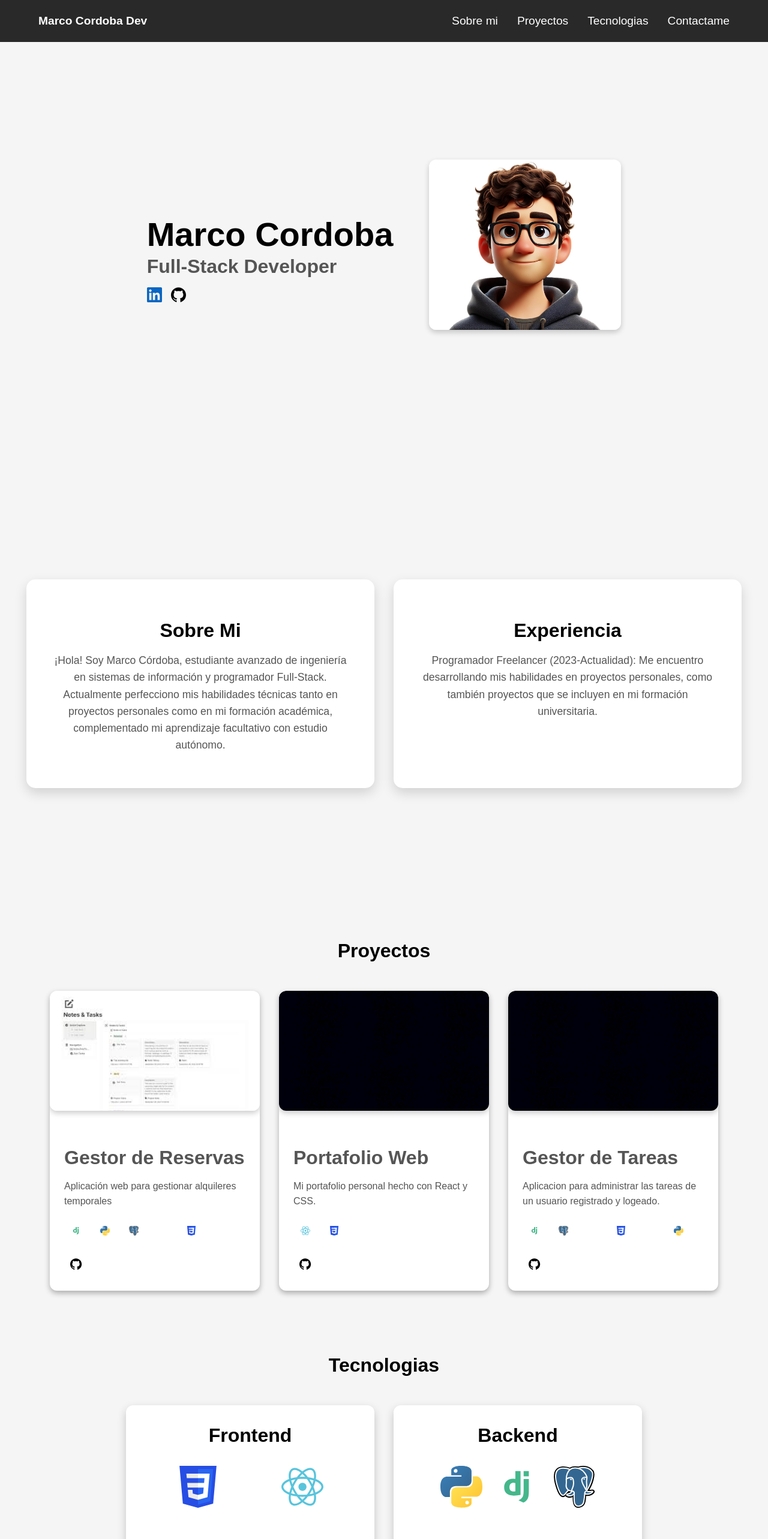
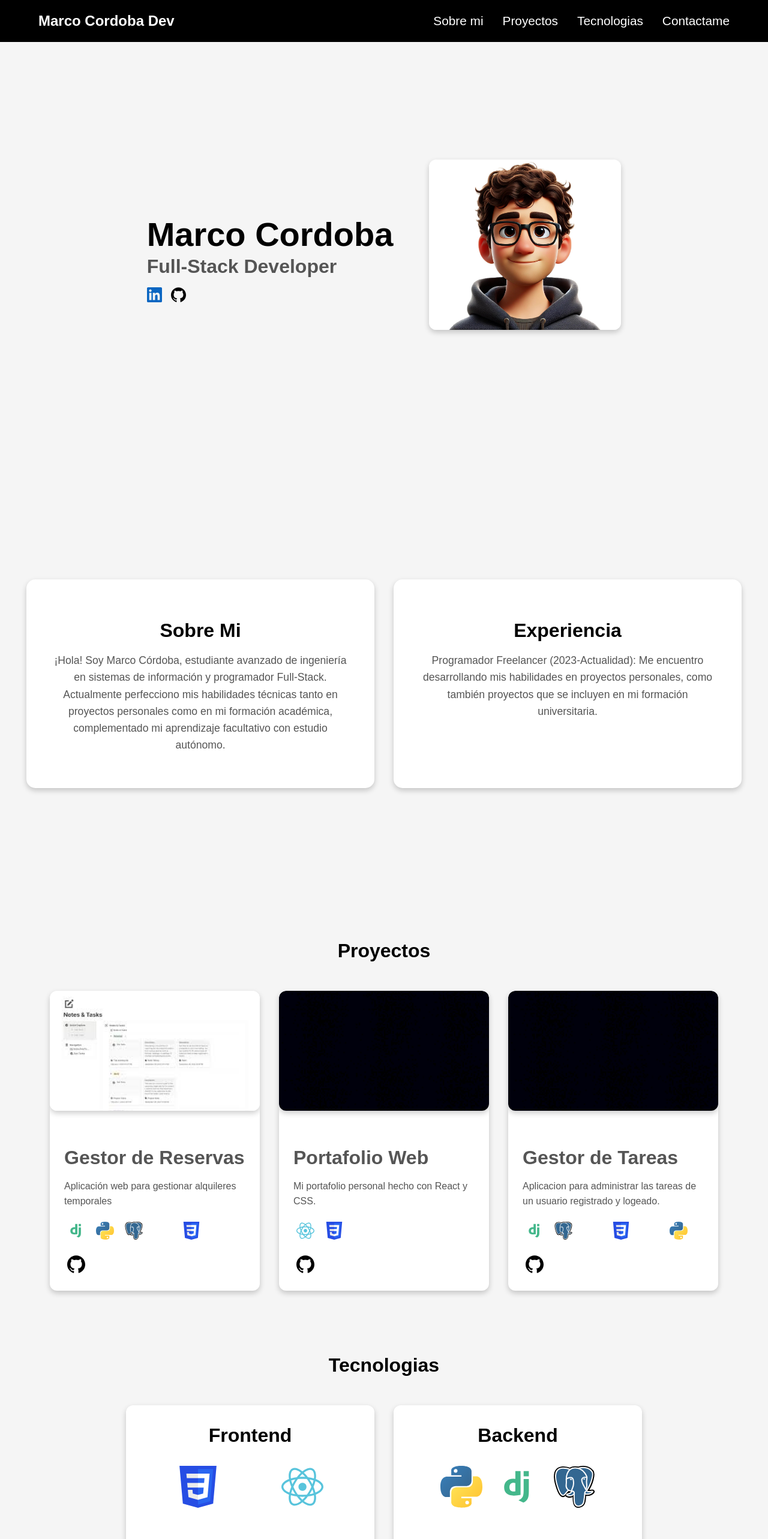
Before and after one commit to MarcoCordoba/Portafolio1, a React (Vite) app: page / in a window 1280 px wide. Shown: the top 2566 px of the page at 60% size. Built offline with nearby package versions, Linux system fonts and the light colour scheme; some icons are missing; a web font is replaced by a local one.

Commit message:
ajuste en los tamaños de sombras y iconos

```diff
--- a/src/components/Contacto.css
+++ b/src/components/Contacto.css
@@ -6,7 +6,7 @@
   padding: 2rem;
   background-color: #45d6b7;
   border-radius: 12px;
-  box-shadow: 0 4px 10px rgba(0, 0, 0, 0.1);
+  box-shadow: 0 4px 10px rgba(0,0,0,0.2);
   max-width: 450px;
   width: 100%;
   margin: 0 auto;
--- a/src/components/Footer.css
+++ b/src/components/Footer.css
@@ -1,9 +1,9 @@
 .footer {
-    background-color: #292929;
+    background-color: #000000;
     padding: 0 1rem;
-    z-index: 1000; /*es para que la barra este por encima de todo*/
-    height: 70px; /*altura fija para todo el navbar*/
-    display: flex; /*pone los elemnetos uno al lado del otro*/;
+    z-index: 1000;
+    height: 70px;
+    display: flex;
     justify-content: center;
     gap: 1rem;;
     align-items: center; /*alinea todo*/
@@ -15,18 +15,17 @@
 }
 
 .footer p {
-  margin: 0;
   font-size: 1.2rem; /* Reduce el tamaño del texto */
   white-space: nowrap; /* Evita que se divida en varias líneas */
+  color: #555;
 }
 
 .footer-redes {
   display: flex;
-  gap: 0.8rem; /* Espacio entre iconos más pequeño */
+  gap: 0.5rem; /* Espacio entre iconos más pequeño */
 }
 
 .footer-redes a {
-  color: white;
   transition: transform 0.3s ease;
 }
 
@@ -35,7 +34,7 @@
 }
 
 .icono {
-  width: 25px; /* Iconos más pequeños */
+  width: 25px;
   height: 25px;
   fill: white;
 }
--- a/src/components/Navbar.css
+++ b/src/components/Navbar.css
@@ -1,5 +1,5 @@
 .navbar{
-    background-color: #292929;
+    background-color: #000000;
     padding: 0 1rem;
     z-index: 1000; /*es para que la barra este por encima de todo*/
     height: 70px; /*altura fija para todo el navbar*/
@@ -24,7 +24,7 @@
 
 .a{
     color: #ffffff;
-    font-size: 1.2rem;
+    font-size: 1.3rem;
     text-decoration: none; /*le saco el subrayado a los enlaces*/
     font-weight: normal;
     padding: 0;
@@ -32,7 +32,7 @@
 }
 
 .nombre_nav{
-    font-size: 1.2rem;
+    font-size: 1.5rem;
     font-weight: bold;
     line-height: 1;
     color: #ffffff;
--- a/src/components/Proyectos.css
+++ b/src/components/Proyectos.css
@@ -18,15 +18,16 @@
 .proyecto-card {
   background-color: #ffffff;
   border-radius: 12px;
-  box-shadow: 0 4px 10px rgba(0, 0, 0, 0.3);
+  box-shadow: 0 4px 10px rgba(0,0,0,0.2);
   width: 350px;
   overflow: hidden;
-  transition: transform 0.3s ease;
+  transition: transform 0.3s ease, box-shadow 0.3s ease;
   position: relative;
 }
 
 .proyecto-card:hover {
   transform: translateY(-5px);
+  box-shadow: 0 12px 25px rgba(0, 0, 0, 0.2);
 }
 
 .proyecto-img {
@@ -91,3 +92,13 @@
 .proyecto-icon:hover {
   background-color: #ffffff33;
 }
+
+.tech-icon svg {
+  width: 30px;
+  height: 30px;
+}
+
+.proyecto-links svg{
+  width: 30px;
+  height: 30px;
+}
--- a/src/components/Proyectos.jsx
+++ b/src/components/Proyectos.jsx
@@ -60,10 +60,6 @@ const Proyectos = () => {
                 <a href={proyecto.github} target="_blank" rel="noopener noreferrer" className="proyecto-icon">
                   <GitHub />
                 </a>
-                {proyecto.link && (
-                  <a href={proyecto.link} target="_blank" rel="noopener noreferrer" className="proyecto-icon">
-                  </a>
-                )}
               </div>
             </div>
           </div>
--- a/src/components/SobreMi.css
+++ b/src/components/SobreMi.css
@@ -19,7 +19,7 @@
     background: #ffffff;
     padding: 2.5rem;
     border-radius: 15px;
-    box-shadow: 0 8px 20px rgba(0, 0, 0, 0.15);
+    box-shadow: 0 4px 10px rgba(0,0,0,0.2);
     text-align: center;
     flex: 1 1 400px;
     max-width: 500px;
--- a/src/components/Tecnologias.css
+++ b/src/components/Tecnologias.css
@@ -26,7 +26,7 @@
   background-color: #ffffff;
   border-radius: 12px;
   padding: 2rem;
-  box-shadow: 0 6px 15px rgba(0, 0, 0, 0.2);
+  box-shadow: 0 4px 10px rgba(0,0,0,0.2);
   width: 350px;
   height: 350px; /* Ajuste de altura para que se vea mejor */
   display: flex;
```
